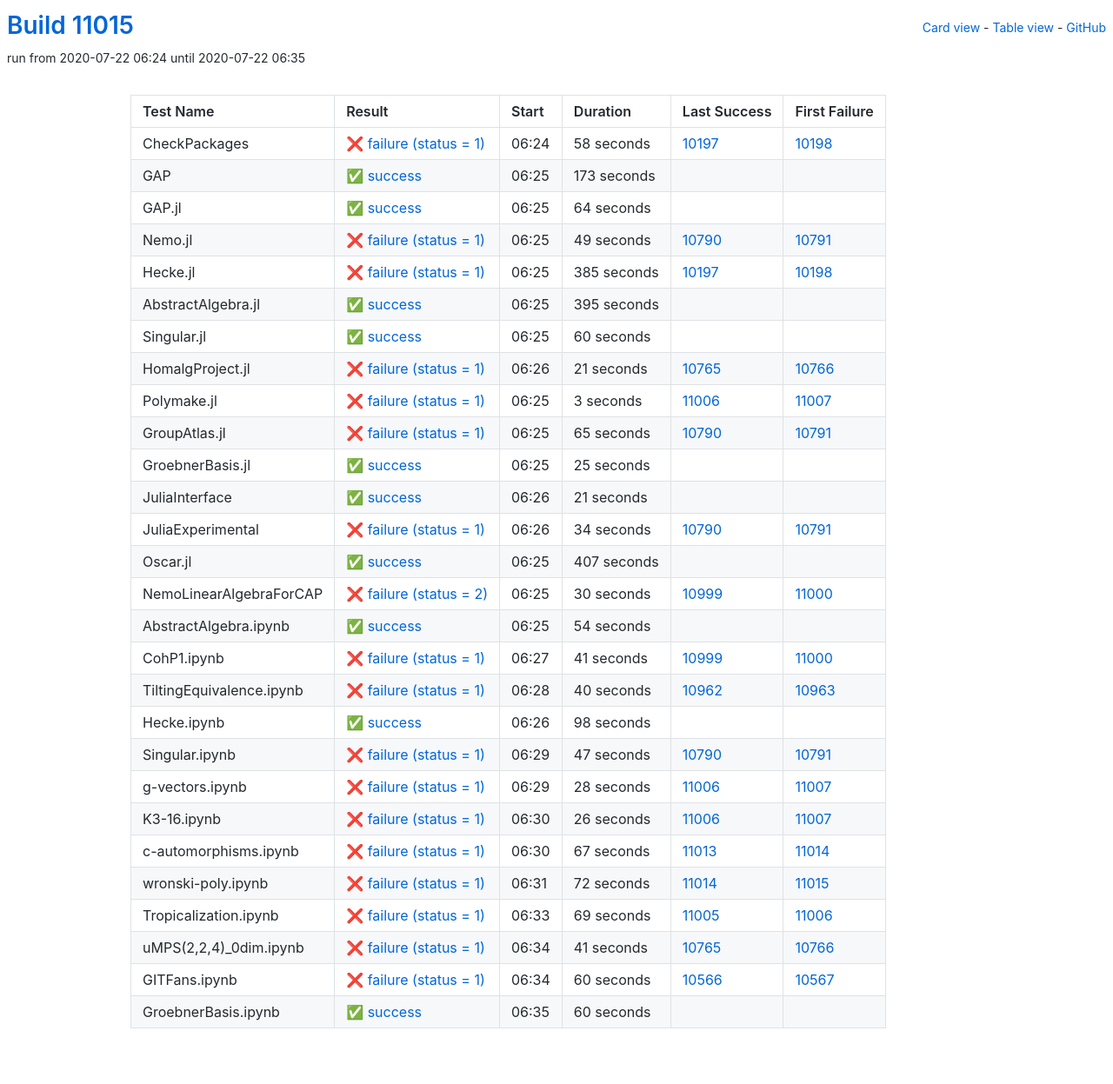
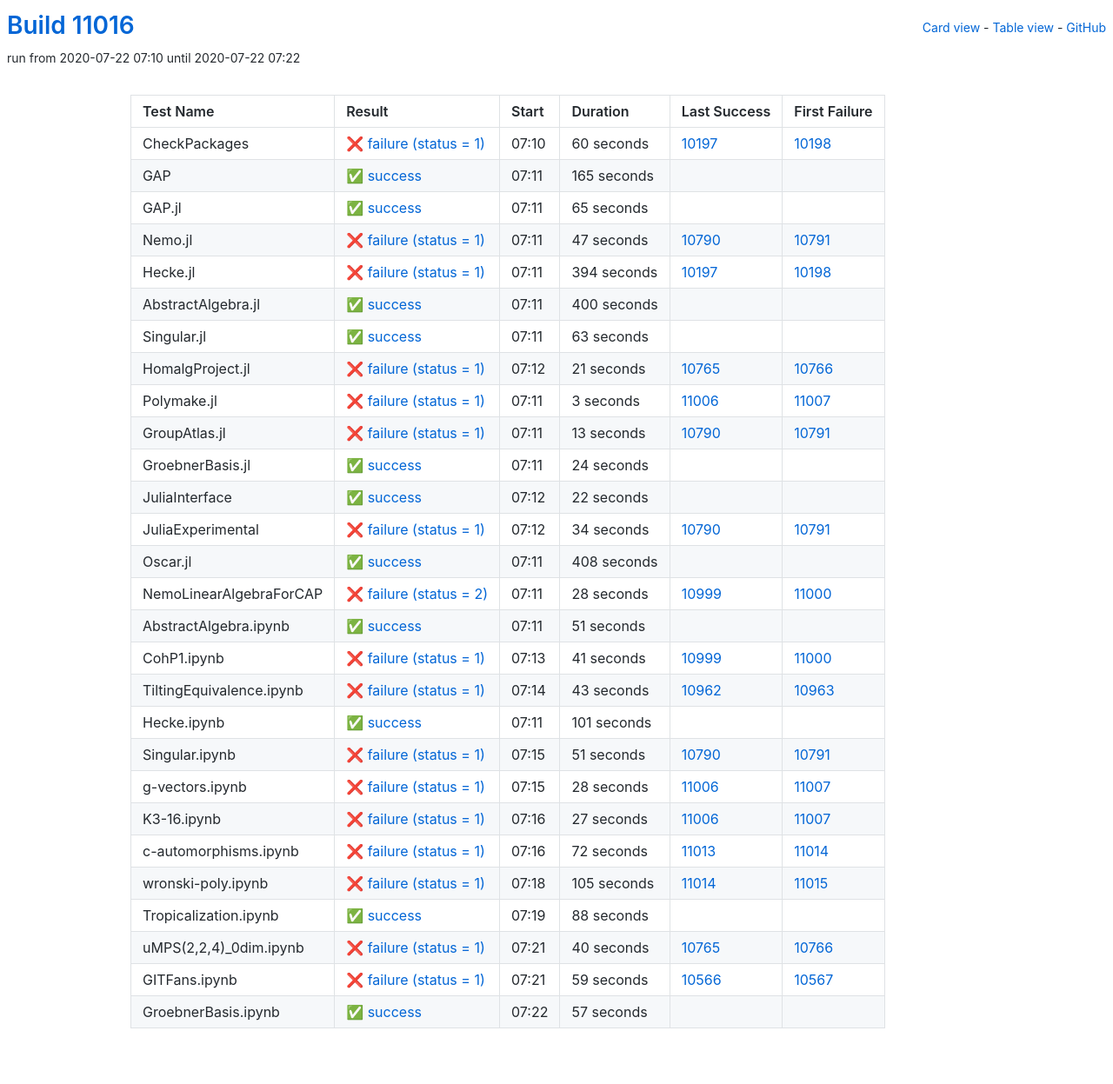
Before and after one commit to oscar-system/oscar-ci-status, a Jekyll site: the page built from table.html, in a window 1280 px wide. Shown: the whole page at 87% size. Built offline with Jekyll 4.4.1, drawn with Linux system fonts in a browser that asks for light colours.

Commit message:
Build #11016

```diff
--- a/_data/ci.yml
+++ b/_data/ci.yml
@@ -1,6 +1,6 @@
 ---
-build: 11015
-build_url: https://oscarci.mathematik.uni-kl.de/job/oscar/11015/
+build: 11016
+build_url: https://oscarci.mathematik.uni-kl.de/job/oscar/11016/
 job: oscar
 organization: oscar-system
 repo: oscar-ci-status
@@ -8,92 +8,92 @@
 tests:
 - name: CheckPackages
   id: checkpackages
-  log: https://oscarci.mathematik.uni-kl.de/job/oscar/11015/artifact/logs/build-11015/CheckPackages.log
-  start: 2020-07-22 06:24
+  log: https://oscarci.mathematik.uni-kl.de/job/oscar/11016/artifact/logs/build-11016/CheckPackages.log
+  start: 2020-07-22 07:10
   success: false
   exitcode: 1
   status: failure
-  duration: 58
+  duration: 60
   last_success: 10197
   last_success_url: https://oscarci.mathematik.uni-kl.de/job/oscar/10197/
   first_failure: 10198
   first_failure_url: https://oscarci.mathematik.uni-kl.de/job/oscar/10198/
 - name: GAP
   id: gap
-  log: https://oscarci.mathematik.uni-kl.de/job/oscar/11015/artifact/logs/build-11015/GAP.log
-  start: 2020-07-22 06:25
+  log: https://oscarci.mathematik.uni-kl.de/job/oscar/11016/artifact/logs/build-11016/GAP.log
+  start: 2020-07-22 07:11
   success: true
   exitcode: 0
   status: success
-  duration: 173
+  duration: 165
   last_success: false
   last_success_url:
   first_failure: false
   first_failure_url:
 - name: GAP.jl
   id: gap-jl
-  log: https://oscarci.mathematik.uni-kl.de/job/oscar/11015/artifact/logs/build-11015/GAP.jl.log
-  start: 2020-07-22 06:25
+  log: https://oscarci.mathematik.uni-kl.de/job/oscar/11016/artifact/logs/build-11016/GAP.jl.log
+  start: 2020-07-22 07:11
   success: true
   exitcode: 0
   status: success
-  duration: 64
+  duration: 65
   last_success: false
   last_success_url:
   first_failure: false
   first_failure_url:
 - name: Nemo.jl
   id: nemo-jl
-  log: https://oscarci.mathematik.uni-kl.de/job/oscar/11015/artifact/logs/build-11015/Nemo.jl.log
-  start: 2020-07-22 06:25
+  log: https://oscarci.mathematik.uni-kl.de/job/oscar/11016/artifact/logs/build-11016/Nemo.jl.log
+  start: 2020-07-22 07:11
   success: false
   exitcode: 1
   status: failure
-  duration: 49
+  duration: 47
   last_success: 10790
   last_success_url: https://oscarci.mathematik.uni-kl.de/job/oscar/10790/
   first_failure: 10791
   first_failure_url: https://oscarci.mathematik.uni-kl.de/job/oscar/10791/
 - name: Hecke.jl
   id: hecke-jl
-  log: https://oscarci.mathematik.uni-kl.de/job/oscar/11015/artifact/logs/build-11015/Hecke.jl.log
-  start: 2020-07-22 06:25
+  log: https://oscarci.mathematik.uni-kl.de/job/oscar/11016/artifact/logs/build-11016/Hecke.jl.log
+  start: 2020-07-22 07:11
   success: false
   exitcode: 1
   status: failure
-  duration: 385
+  duration: 394
   last_success: 10197
   last_success_url: https://oscarci.mathematik.uni-kl.de/job/oscar/10197/
   first_failure: 10198
   first_failure_url: https://oscarci.mathematik.uni-kl.de/job/oscar/10198/
 - name: AbstractAlgebra.jl
   id: abstractalgebra-jl
-  log: https://oscarci.mathematik.uni-kl.de/job/oscar/11015/artifact/logs/build-11015/AbstractAlgebra.jl.log
-  start: 2020-07-22 06:25
+  log: https://oscarci.mathematik.uni-kl.de/job/oscar/11016/artifact/logs/build-11016/AbstractAlgebra.jl.log
+  start: 2020-07-22 07:11
   success: true
   exitcode: 0
   status: success
-  duration: 395
+  duration: 400
   last_success: false
   last_success_url:
   first_failure: false
   first_failure_url:
 - name: Singular.jl
   id: singular-jl
-  log: https://oscarci.mathematik.uni-kl.de/job/oscar/11015/artifact/logs/build-11015/Singular.jl.log
-  start: 2020-07-22 06:25
+  log: https://oscarci.mathematik.uni-kl.de/job/oscar/11016/artifact/logs/build-11016/Singular.jl.log
+  start: 2020-07-22 07:11
   success: true
   exitcode: 0
   status: success
-  duration: 60
+  duration: 63
   last_success: false
   last_success_url:
   first_failure: false
   first_failure_url:
 - name: HomalgProject.jl
   id: homalgproject-jl
-  log: https://oscarci.mathematik.uni-kl.de/job/oscar/11015/artifact/logs/build-11015/HomalgProject.jl.log
-  start: 2020-07-22 06:26
+  log: https://oscarci.mathematik.uni-kl.de/job/oscar/11016/artifact/logs/build-11016/HomalgProject.jl.log
+  start: 2020-07-22 07:12
   success: false
   exitcode: 1
   status: failure
@@ -104,8 +104,8 @@
   first_failure_url: https://oscarci.mathematik.uni-kl.de/job/oscar/10766/
 - name: Polymake.jl
   id: polymake-jl
-  log: https://oscarci.mathematik.uni-kl.de/job/oscar/11015/artifact/logs/build-11015/Polymake.jl.log
-  start: 2020-07-22 06:25
+  log: https://oscarci.mathematik.uni-kl.de/job/oscar/11016/artifact/logs/build-11016/Polymake.jl.log
+  start: 2020-07-22 07:11
   success: false
   exitcode: 1
   status: failure
@@ -116,44 +116,44 @@
   first_failure_url: https://oscarci.mathematik.uni-kl.de/job/oscar/11007/
 - name: GroupAtlas.jl
   id: groupatlas-jl
-  log: https://oscarci.mathematik.uni-kl.de/job/oscar/11015/artifact/logs/build-11015/GroupAtlas.jl.log
-  start: 2020-07-22 06:25
+  log: https://oscarci.mathematik.uni-kl.de/job/oscar/11016/artifact/logs/build-11016/GroupAtlas.jl.log
+  start: 2020-07-22 07:11
   success: false
   exitcode: 1
   status: failure
-  duration: 65
+  duration: 13
   last_success: 10790
   last_success_url: https://oscarci.mathematik.uni-kl.de/job/oscar/10790/
   first_failure: 10791
   first_failure_url: https://oscarci.mathematik.uni-kl.de/job/oscar/10791/
 - name: GroebnerBasis.jl
   id: groebnerbasis-jl
-  log: https://oscarci.mathematik.uni-kl.de/job/oscar/11015/artifact/logs/build-11015/GroebnerBasis.jl.log
-  start: 2020-07-22 06:25
+  log: https://oscarci.mathematik.uni-kl.de/job/oscar/11016/artifact/logs/build-11016/GroebnerBasis.jl.log
+  start: 2020-07-22 07:11
   success: true
   exitcode: 0
   status: success
-  duration: 25
+  duration: 24
   last_success: false
   last_success_url:
   first_failure: false
   first_failure_url:
 - name: JuliaInterface
   id: juliainterface
-  log: https://oscarci.mathematik.uni-kl.de/job/oscar/11015/artifact/logs/build-11015/JuliaInterface.log
-  start: 2020-07-22 06:26
+  log: https://oscarci.mathematik.uni-kl.de/job/oscar/11016/artifact/logs/build-11016/JuliaInterface.log
+  start: 2020-07-22 07:12
   success: true
   exitcode: 0
   status: success
-  duration: 21
+  duration: 22
   last_success: false
   last_success_url:
   first_failure: false
   first_failure_url:
 - name: JuliaExperimental
   id: juliaexperimental
-  log: https://oscarci.mathematik.uni-kl.de/job/oscar/11015/artifact/logs/build-11015/JuliaExperimental.log
-  start: 2020-07-22 06:26
+  log: https://oscarci.mathematik.uni-kl.de/job/oscar/11016/artifact/logs/build-11016/JuliaExperimental.log
+  start: 2020-07-22 07:12
   success: false
   exitcode: 1
   status: failure
@@ -164,44 +164,44 @@
   first_failure_url: https://oscarci.mathematik.uni-kl.de/job/oscar/10791/
 - name: Oscar.jl
   id: oscar-jl
-  log: https://oscarci.mathematik.uni-kl.de/job/oscar/11015/artifact/logs/build-11015/Oscar.jl.log
-  start: 2020-07-22 06:25
+  log: https://oscarci.mathematik.uni-kl.de/job/oscar/11016/artifact/logs/build-11016/Oscar.jl.log
+  start: 2020-07-22 07:11
   success: true
   exitcode: 0
   status: success
-  duration: 407
+  duration: 408
   last_success: false
   last_success_url:
   first_failure: false
   first_failure_url:
 - name: NemoLinearAlgebraForCAP
   id: nemolinearalgebraforcap
-  log: https://oscarci.mathematik.uni-kl.de/job/oscar/11015/artifact/logs/build-11015/NemoLinearAlgebraForCAP.log
-  start: 2020-07-22 06:25
+  log: https://oscarci.mathematik.uni-kl.de/job/oscar/11016/artifact/logs/build-11016/NemoLinearAlgebraForCAP.log
+  start: 2020-07-22 07:11
   success: false
   exitcode: 2
   status: failure
-  duration: 30
+  duration: 28
   last_success: 10999
   last_success_url: https://oscarci.mathematik.uni-kl.de/job/oscar/10999/
   first_failure: 11000
   first_failure_url: https://oscarci.mathematik.uni-kl.de/job/oscar/11000/
 - name: AbstractAlgebra.ipynb
   id: abstractalgebra-ipynb
-  log: https://oscarci.mathematik.uni-kl.de/job/oscar/11015/artifact/logs/build-11015/AbstractAlgebra.ipynb.log
-  start: 2020-07-22 06:25
+  log: https://oscarci.mathematik.uni-kl.de/job/oscar/11016/artifact/logs/build-11016/AbstractAlgebra.ipynb.log
+  start: 2020-07-22 07:11
   success: true
   exitcode: 0
   status: success
-  duration: 54
+  duration: 51
   last_success: false
   last_success_url:
   first_failure: false
   first_failure_url:
 - name: CohP1.ipynb
   id: cohp1-ipynb
-  log: https://oscarci.mathematik.uni-kl.de/job/oscar/11015/artifact/logs/build-11015/CohP1.ipynb.log
-  start: 2020-07-22 06:27
+  log: https://oscarci.mathematik.uni-kl.de/job/oscar/11016/artifact/logs/build-11016/CohP1.ipynb.log
+  start: 2020-07-22 07:13
   success: false
   exitcode: 1
   status: failure
@@ -212,44 +212,44 @@
   first_failure_url: https://oscarci.mathematik.uni-kl.de/job/oscar/11000/
 - name: TiltingEquivalence.ipynb
   id: tiltingequivalence-ipynb
-  log: https://oscarci.mathematik.uni-kl.de/job/oscar/11015/artifact/logs/build-11015/TiltingEquivalence.ipynb.log
-  start: 2020-07-22 06:28
+  log: https://oscarci.mathematik.uni-kl.de/job/oscar/11016/artifact/logs/build-11016/TiltingEquivalence.ipynb.log
+  start: 2020-07-22 07:14
   success: false
   exitcode: 1
   status: failure
-  duration: 40
+  duration: 43
   last_success: 10962
   last_success_url: https://oscarci.mathematik.uni-kl.de/job/oscar/10962/
   first_failure: 10963
   first_failure_url: https://oscarci.mathematik.uni-kl.de/job/oscar/10963/
 - name: Hecke.ipynb
   id: hecke-ipynb
-  log: https://oscarci.mathematik.uni-kl.de/job/oscar/11015/artifact/logs/build-11015/Hecke.ipynb.log
-  start: 2020-07-22 06:26
+  log: https://oscarci.mathematik.uni-kl.de/job/oscar/11016/artifact/logs/build-11016/Hecke.ipynb.log
+  start: 2020-07-22 07:11
   success: true
   exitcode: 0
   status: success
-  duration: 98
+  duration: 101
   last_success: false
   last_success_url:
   first_failure: false
   first_failure_url:
 - name: Singular.ipynb
   id: singular-ipynb
-  log: https://oscarci.mathematik.uni-kl.de/job/oscar/11015/artifact/logs/build-11015/Singular.ipynb.log
-  start: 2020-07-22 06:29
+  log: https://oscarci.mathematik.uni-kl.de/job/oscar/11016/artifact/logs/build-11016/Singular.ipynb.log
+  start: 2020-07-22 07:15
   success: false
   exitcode: 1
   status: failure
-  duration: 47
+  duration: 51
   last_success: 10790
   last_success_url: https://oscarci.mathematik.uni-kl.de/job/oscar/10790/
   first_failure: 10791
   first_failure_url: https://oscarci.mathematik.uni-kl.de/job/oscar/10791/
 - name: g-vectors.ipynb
   id: g-vectors-ipynb
-  log: https://oscarci.mathematik.uni-kl.de/job/oscar/11015/artifact/logs/build-11015/g-vectors.ipynb.log
-  start: 2020-07-22 06:29
+  log: https://oscarci.mathematik.uni-kl.de/job/oscar/11016/artifact/logs/build-11016/g-vectors.ipynb.log
+  start: 2020-07-22 07:15
   success: false
   exitcode: 1
   status: failure
@@ -260,84 +260,84 @@
   first_failure_url: https://oscarci.mathematik.uni-kl.de/job/oscar/11007/
 - name: K3-16.ipynb
   id: k3-16-ipynb
-  log: https://oscarci.mathematik.uni-kl.de/job/oscar/11015/artifact/logs/build-11015/K3-16.ipynb.log
-  start: 2020-07-22 06:30
+  log: https://oscarci.mathematik.uni-kl.de/job/oscar/11016/artifact/logs/build-11016/K3-16.ipynb.log
+  start: 2020-07-22 07:16
   success: false
   exitcode: 1
   status: failure
-  duration: 26
+  duration: 27
   last_success: 11006
   last_success_url: https://oscarci.mathematik.uni-kl.de/job/oscar/11006/
   first_failure: 11007
   first_failure_url: https://oscarci.mathematik.uni-kl.de/job/oscar/11007/
 - name: c-automorphisms.ipynb
   id: c-automorphisms-ipynb
-  log: https://oscarci.mathematik.uni-kl.de/job/oscar/11015/artifact/logs/build-11015/c-automorphisms.ipynb.log
-  start: 2020-07-22 06:30
+  log: https://oscarci.mathematik.uni-kl.de/job/oscar/11016/artifact/logs/build-11016/c-automorphisms.ipynb.log
+  start: 2020-07-22 07:16
   success: false
   exitcode: 1
   status: failure
-  duration: 67
+  duration: 72
   last_success: 11013
   last_success_url: https://oscarci.mathematik.uni-kl.de/job/oscar/11013/
   first_failure: 11014
   first_failure_url: https://oscarci.mathematik.uni-kl.de/job/oscar/11014/
 - name: wronski-poly.ipynb
   id: wronski-poly-ipynb
-  log: https://oscarci.mathematik.uni-kl.de/job/oscar/11015/artifact/logs/build-11015/wronski-poly.ipynb.log
-  start: 2020-07-22 06:31
+  log: https://oscarci.mathematik.uni-kl.de/job/oscar/11016/artifact/logs/build-11016/wronski-poly.ipynb.log
+  start: 2020-07-22 07:18
   success: false
   exitcode: 1
   status: failure
-  duration: 72
+  duration: 105
   last_success: 11014
   last_success_url: https://oscarci.mathematik.uni-kl.de/job/oscar/11014/
   first_failure: 11015
   first_failure_url: https://oscarci.mathematik.uni-kl.de/job/oscar/11015/
 - name: Tropicalization.ipynb
   id: tropicalization-ipynb
-  log: https://oscarci.mathematik.uni-kl.de/job/oscar/11015/artifact/logs/build-11015/Tropicalization.ipynb.log
-  start: 2020-07-22 06:33
+  log: https://oscarci.mathematik.uni-kl.de/job/oscar/11016/artifact/logs/build-11016/Tropicalization.ipynb.log
+  start: 2020-07-22 07:19
+  success: true
+  exitcode: 0
+  status: success
+  duration: 88
+  last_success: false
+  last_success_url:
+  first_failure: false
+  first_failure_url:
+- name: uMPS(2,2,4)_0dim.ipynb
+  id: umps-2-2-4-0dim-ipynb
+  log: https://oscarci.mathematik.uni-kl.de/job/oscar/11016/artifact/logs/build-11016/uMPS-2-2-4-_0dim.ipynb.log
+  start: 2020-07-22 07:21
   success: false
   exitcode: 1
   status: failure
-  duration: 69
-  last_success: 11005
-  last_success_url: https://oscarci.mathematik.uni-kl.de/job/oscar/11005/
-  first_failure: 11006
-  first_failure_url: https://oscarci.mathematik.uni-kl.de/job/oscar/11006/
-- name: uMPS(2,2,4)_0dim.ipynb
-  id: umps-2-2-4-0dim-ipynb
-  log: https://oscarci.mathematik.uni-kl.de/job/oscar/11015/artifact/logs/build-11015/uMPS-2-2-4-_0dim.ipynb.log
-  start: 2020-07-22 06:34
-  success: false
-  exitcode: 1
-  status: failure
-  duration: 41
+  duration: 40
   last_success: 10765
   last_success_url: https://oscarci.mathematik.uni-kl.de/job/oscar/10765/
   first_failure: 10766
   first_failure_url: https://oscarci.mathematik.uni-kl.de/job/oscar/10766/
 - name: GITFans.ipynb
   id: gitfans-ipynb
-  log: https://oscarci.mathematik.uni-kl.de/job/oscar/11015/artifact/logs/build-11015/GITFans.ipynb.log
-  start: 2020-07-22 06:34
+  log: https://oscarci.mathematik.uni-kl.de/job/oscar/11016/artifact/logs/build-11016/GITFans.ipynb.log
+  start: 2020-07-22 07:21
   success: false
   exitcode: 1
   status: failure
-  duration: 60
+  duration: 59
   last_success: 10566
   last_success_url: https://oscarci.mathematik.uni-kl.de/job/oscar/10566/
   first_failure: 10567
   first_failure_url: https://oscarci.mathematik.uni-kl.de/job/oscar/10567/
 - name: GroebnerBasis.ipynb
   id: groebnerbasis-ipynb
-  log: https://oscarci.mathematik.uni-kl.de/job/oscar/11015/artifact/logs/build-11015/GroebnerBasis.ipynb.log
-  start: 2020-07-22 06:35
+  log: https://oscarci.mathematik.uni-kl.de/job/oscar/11016/artifact/logs/build-11016/GroebnerBasis.ipynb.log
+  start: 2020-07-22 07:22
   success: true
   exitcode: 0
   status: success
-  duration: 60
+  duration: 57
   last_success: false
   last_success_url:
   first_failure: false
```
Also changed, not shown: README.md.
